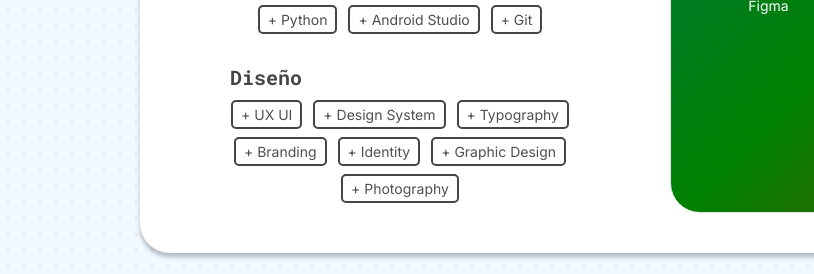
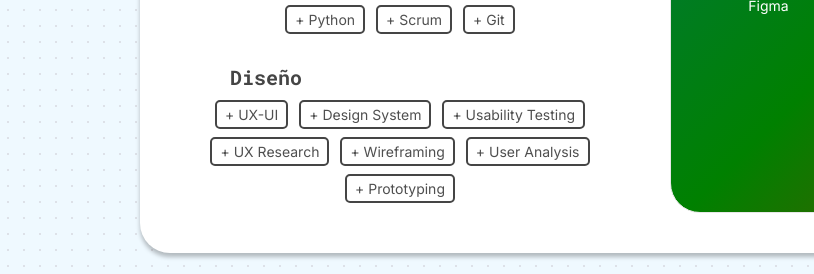
Before and after one commit to danieltb92/portfolio, a website: page public/index.html in a window 1280 px wide. Shown: the part 1438-1712 px from the top of the page, 0-814 px from the left. Drawn offline with nearby package versions, Linux system fonts and the light colour scheme; no server answers.

Commit message:
change skills

```diff
--- a/public/index.html
+++ b/public/index.html
@@ -137,20 +137,20 @@
                 <div class="tag">+ JavaScript</div>
                 <div class="tag">+ Java</div>
                 <div class="tag">+ Python</div>
-                <div class="tag">+ Android Studio</div>
+                <div class="tag">+ Scrum</div>
                 <div class="tag">+ Git</div>
             </div>
         </div>
         <div class="container-skills-design">
             <h3>Diseño</h3>
             <div class="container-tags">
-                <div class="tag">+ UX UI</div>
+                <div class="tag">+ UX-UI</div>
                 <div class="tag">+ Design System</div>
-                <div class="tag">+ Typography</div>
-                <div class="tag">+ Branding</div>
-                <div class="tag">+ Identity</div>
-                <div class="tag">+ Graphic Design</div>
-                <div class="tag">+ Photography</div>
+                <div class="tag">+ Usability Testing</div>
+                <div class="tag">+ UX Research</div>
+                <div class="tag">+ Wireframing</div>
+                <div class="tag">+ User Analysis</div>
+                <div class="tag">+ Prototyping</div>
             </div>
         </div>
         <div class="container-skills-lenguage">
```
